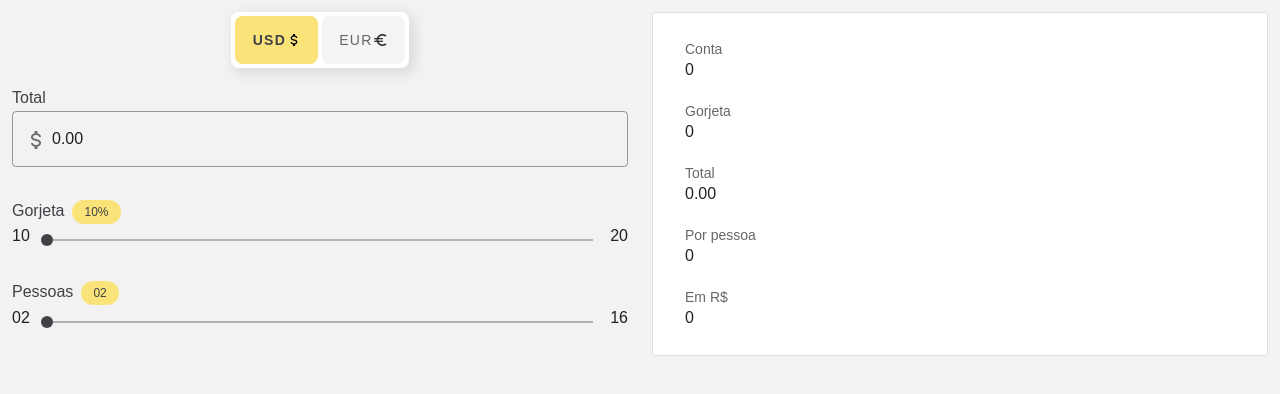
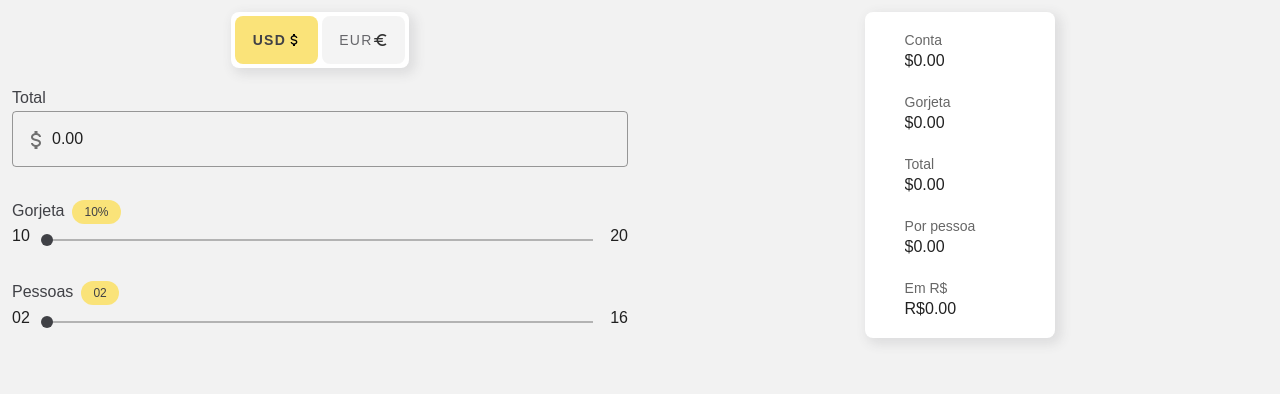
Before and after one commit to CarolClara/le-tip, a Vue app: page / in a window 1280 px wide. Shown: the top 394 px of the page. Built offline with nearby package versions, Linux system fonts and the light colour scheme; no server answers.

Commit message:
Ajusta visualização do resumo

```diff
--- a/src/components/custom/cards/TipResumeCard.vue
+++ b/src/components/custom/cards/TipResumeCard.vue
@@ -1,29 +1,59 @@
 <template>
-  <div class="tip-calc-resume-card">
-    <v-card class="tip-calc-resume-card__field" outlined>
-      <v-card-text class="tip-calc-resume-card__field__body">
+  <div class="tip-resume">
+    <div
+      :class="{ 'tip-resume__card--flat': flat, 'custom-card': !flat }"
+      class="tip-resume__card"
+    >
+      <div class="tip-resume-card__body">
+        <v-list class="tip-resume-card__body__list">
           <v-list-item
             v-for="(item, index) in resume"
-          :key="`${item.label.toLowerCase()}-${index}`"
-          class="tip-calc-resume-card__field__body--list-item"
+            :key="`resume-card-item-${index}`"
+            class="tip-resume-card__body__list__item"
           >
             <v-list-item-content>
               <v-list-item-subtitle>{{ item.label }}</v-list-item-subtitle>
-            <v-list-item-title>{{ item.value }}</v-list-item-title>
+              <v-list-item-title>
+                {{
+                  maskMoney(
+                    item.value.toString(),
+                    currency.toUpperCase(),
+                    true,
+                    true
+                  )
+                }}
+              </v-list-item-title>
             </v-list-item-content>
           </v-list-item>
-      </v-card-text>
-    </v-card>
+
+          <v-list-item class="tip-resume-card__body__list__item">
+            <v-list-item-content>
+              <v-list-item-subtitle>Em R$</v-list-item-subtitle>
+              <v-list-item-title>
+                {{ maskMoney(tipBrlAmount.toString(), "BRL", true, true) }}
+              </v-list-item-title>
+            </v-list-item-content>
+          </v-list-item>
+        </v-list>
+      </div>
+    </div>
   </div>
 </template>
 
 <script>
 import { defineComponent } from "vue";
+
 import { mapActions, mapState } from "pinia";
 import { useTipStore } from "@/stores/TipStore";
 
+import { maskMoney } from "@/utils/moneyMask";
+
 export default defineComponent({
-  name: "TipCalculatorResumeCard",
+  name: "TipResumeCard",
+  props: {
+    flat: { type: Boolean, default: false },
+  },
+  methods: { maskMoney },
   computed: {
     resume() {
       return [
@@ -31,21 +61,18 @@ export default defineComponent({
         { label: "Gorjeta", value: this.tipAmount },
         { label: "Total", value: this.total },
         { label: "Por pessoa", value: this.amountPerConsume },
-        { label: "Em R$", value: this.tipBrlAmount },
       ];
     },
-    ...mapState(useTipStore, ["amount", "tipBrlAmount"]),
+    ...mapState(useTipStore, ["amount", "tipBrlAmount", "currency"]),
     ...mapActions(useTipStore, ["total", "tipAmount", "amountPerConsume"]),
   },
 });
 </script>
 
 <style lang="scss" scoped>
-.tip-calc-resume-card {
-  &__field {
-    &__body {
+.tip-resume__card {
+  padding: 0 24px;
+  width: fit-content;
   margin: auto;
 }
-  }
-}
 </style>
--- a/src/components/custom/drawers/TipResumeDrawer.vue
+++ b/src/components/custom/drawers/TipResumeDrawer.vue
@@ -8,25 +8,27 @@
       temporary
       @input="handleInput"
     >
-      <tip-calculator-resume-card />
+      <div class="tip-resume-drawer__field__body">
+        <tip-resume-card class="tip-resume-drawer__field__body__card" flat />
         <v-btn
+          class="tip-resume-drawer__field__body__btn"
           icon
-        style="margin-top: auto; margin-left: auto"
           @click="model = !model"
         >
           <v-icon>mdi-chevron-left-circle</v-icon>
         </v-btn>
+      </div>
     </v-navigation-drawer>
   </div>
 </template>
 
-<script lang="ts">
+<script>
 import { defineComponent } from "vue";
-import TipCalculatorResumeCard from "@/components/custom/cards/TipResumeCard.vue";
+import TipResumeCard from "@/components/custom/cards/TipResumeCard.vue";
 
 export default defineComponent({
   name: "TipResumeDrawer",
-  components: { TipCalculatorResumeCard },
+  components: { TipResumeCard },
   props: {
     value: { type: Boolean, required: true },
   },
@@ -51,6 +53,15 @@ export default defineComponent({
 
 <style lang="scss" scoped>
 .tip-resume-drawer {
+  &__field {
+    &__body {
+      display: flex;
+      flex-direction: column;
+      justify-content: space-between;
+      height: 100%;
+    }
+  }
+
   .v-navigation-drawer {
     transition-property: transform, visibility, width, height;
 
--- a/src/components/custom/index.ts
+++ b/src/components/custom/index.ts
@@ -1,11 +1,6 @@
 import CurrencyButtonToggle from "@/components/custom/buttons/CurrencyButtonToggle.vue";
 import MonetaryInput from "@/components/custom/inputs/MonetaryInput.vue";
-import TipCalculatorResumeCard from "@/components/custom/cards/TipResumeCard.vue";
+import TipResumeCard from "@/components/custom/cards/TipResumeCard.vue";
 import TipResumeDrawer from "@/components/custom/drawers/TipResumeDrawer.vue";
 
-export {
-  CurrencyButtonToggle,
-  MonetaryInput,
-  TipCalculatorResumeCard,
-  TipResumeDrawer,
-};
+export { CurrencyButtonToggle, MonetaryInput, TipResumeCard, TipResumeDrawer };
--- a/src/scss/base/_colors.variables.scss
+++ b/src/scss/base/_colors.variables.scss
@@ -16,3 +16,5 @@ $info: #056cf2;
 $success: #078c03;
 $warning: #f5bd00;
 $danger: #d92344;
+
+$card-box-shadow: 4px 4px 12px 2px rgba($color-secondary, .12);
--- /dev/null
+++ b/src/scss/components/_card.scss
@@ -0,0 +1,5 @@
+.custom-card {
+  background-color: $background-white;
+  border-radius: 8px;
+  box-shadow: $card-box-shadow;
+}
--- a/src/scss/main.scss
+++ b/src/scss/main.scss
@@ -4,6 +4,8 @@
 
 @import 'base/colors';
 @import 'base/sizes';
+
+@import 'components/card';
 
 body {
   background-color: $background-light-grey;
--- a/src/stores/TipStore.ts
+++ b/src/stores/TipStore.ts
@@ -3,11 +3,11 @@ import { defineStore } from "pinia";
 export const useTipStore = defineStore("tip", {
   state: () => ({
     amount: 0,
+    consumerTotal: 2,
+    currency: "usd",
+    loading: false,
     tipBrlAmount: 0,
-    currency: "usd",
     tipPercent: 10,
-    consumerTotal: 2,
-    loading: false,
   }),
   actions: {
     tipAmount() {
--- a/src/utils/moneyMask.ts
+++ b/src/utils/moneyMask.ts
@@ -1,8 +1,23 @@
-const maskMoney = function (value: string, currency: string) {
+const maskMoney = function (
+  value: string,
+  currency: string,
+  isFloatNumber = false,
+  withCurrency = false
+) {
+  let config: Intl.NumberFormatOptions = {
+    minimumFractionDigits: 2,
+  };
+  let format = parseFloat(value);
+
+  if (!isFloatNumber) {
+    format = format / 100;
+  }
+  if (withCurrency) {
+    config = { style: "currency", currency: currency };
+  }
+
   if (value?.length > 0) {
-    return Intl.NumberFormat(currency, {
-      minimumFractionDigits: 2,
-    }).format(parseFloat(value) / 100);
+    return Intl.NumberFormat(currency, config).format(format);
   }
   return "0.00";
 };
--- a/src/views/TipCalculatorView.vue
+++ b/src/views/TipCalculatorView.vue
@@ -29,7 +29,7 @@
         v-if="!isMobile"
         class="tip-calc-view-container__resume__card col-12 col-lg-6"
       >
-        <tip-calculator-resume-card />
+        <tip-resume-card />
       </div>
 
       <div v-else class="tip-calc-view-container__resume__drawer">
@@ -57,7 +57,7 @@ import { BaseSlider } from "@/components/base";
 import {
   CurrencyButtonToggle,
   MonetaryInput,
-  TipCalculatorResumeCard,
+  TipResumeCard,
   TipResumeDrawer,
 } from "@/components/custom";
 
@@ -68,7 +68,7 @@ export default defineComponent({
     BaseSlider,
     CurrencyButtonToggle,
     MonetaryInput,
-    TipCalculatorResumeCard,
+    TipResumeCard,
     TipResumeDrawer,
   },
   data: () => ({
```
Lines whose indentation alone changed are shown as unchanged.
